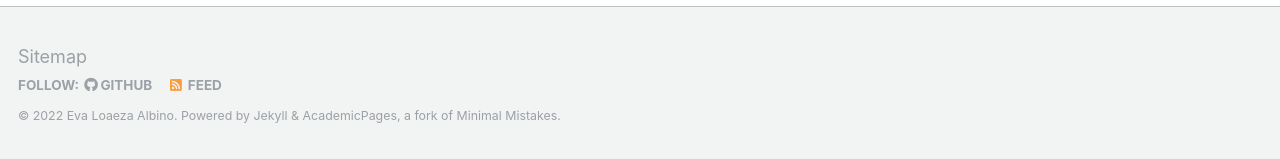
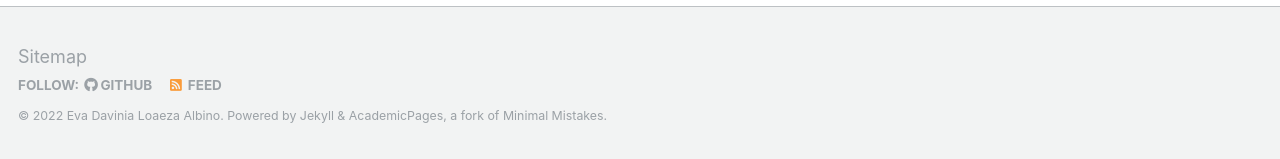
Before and after one commit to evaloaeza/evaloaeza.github.io, a Jekyll site: the page built from _pages/about.md, in a window 1280 px wide. Shown: the part 738-897 px from the top of the page. Built offline with Jekyll 4.4.1, drawn with Linux system fonts in a browser that asks for light colours.

Commit message:
Update _config.yml

```diff
--- a/_config.yml
+++ b/_config.yml
@@ -9,7 +9,7 @@
 locale                   : "en-US"
 title                    : "Eva Loaeza"
 title_separator          : "-"
-name                     : &name "Eva Loaeza Albino"
+name                     : &name "Eva Davinia Loaeza Albino"
 description              : &description "PhD Candidate in Economics at University of Houston"
 url                      : https://evaloaeza.github.io # the base hostname & protocol for your site e.g. "https://mmistakes.github.io"
 baseurl                  : "" # the subpath of your site, e.g. "/blog"
```
